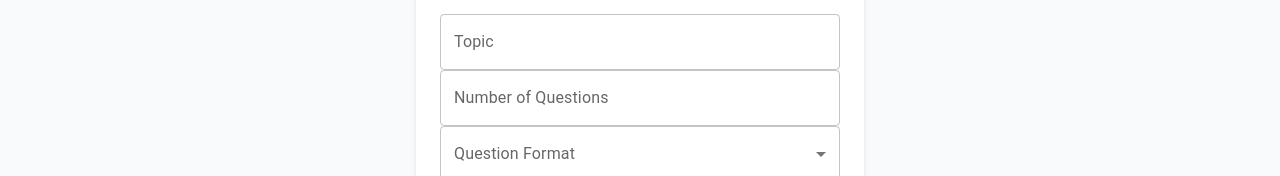
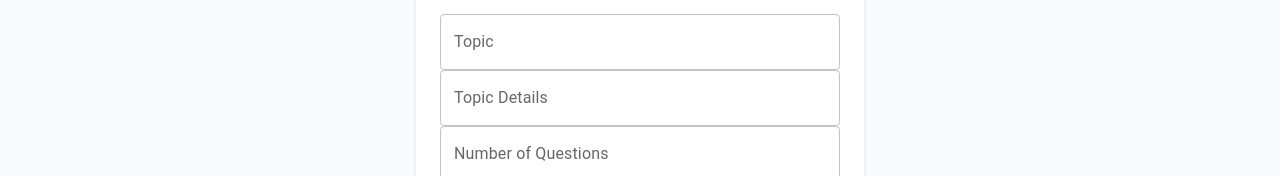
Before and after one commit to AdamAzuddin/Afterkelas, a Next.js app: page /assignments/generate-assignment in a window 1280 px wide. Shown: the part 193-369 px from the top of the page. Built offline with nearby package versions, Linux system fonts and the light colour scheme; no server answers.

Commit message:
add additional  field called topic details

```diff
--- a/app/assignments/generate-assignment/page.tsx
+++ b/app/assignments/generate-assignment/page.tsx
@@ -8,11 +8,11 @@ import {
   Select,
   MenuItem,
   Typography,
-  Paper,
 } from "@mui/material";
 
 const Page: React.FC<any> = () => {
   const [topic, setTopic] = useState<any>("");
+  const [topicDetails, setTopicDetails] = useState<any>("");
   const [numQuestions, setNumQuestions] = useState<any>("");
   const [questionFormat, setQuestionFormat] = useState<any>("");
   const [difficulty, setDifficulty] = useState<any>("");
@@ -23,25 +23,28 @@ const Page: React.FC<any> = () => {
     setError("");
 
     // Check if all fields are filled
-    if (!topic || !numQuestions || !questionFormat || !difficulty) {
+    if (!topic || !topicDetails || !numQuestions || !questionFormat || !difficulty) {
       setError("Please fill in all the fields.");
       return;
     }
 
     // Construct prompt based on provided parameters
-    let prompt = `I am a teacher teaching high school students and I want you to generate questions with the following criteria:\n`;
+    let prompt = `As a teacher, I want you to generate questions for my high school students based on the following criteria:\n`;
 
-    prompt += `Topic: ${topic}\n`;
-    prompt += `Number of Questions: ${numQuestions}\n`;
-    prompt += `Question Format: ${questionFormat}\n`;
-    prompt += `Difficulty: ${difficulty}\n`;
+    prompt += `Topic: ${topic} (${topicDetails})\n`; // Provide the topic and its details
+    prompt += `Number of Questions: ${numQuestions}\n`; // Specify the number of questions required
+    prompt += `Question Format: ${questionFormat}\n`; // Specify the format of questions (e.g., multiple choice, true/false)
+    prompt += `Difficulty: ${difficulty}\n`; // Specify the difficulty level of questions
+
     prompt += `\nPlease respond with the questions only. Ensure that your response includes line breaks and correct spacings for proper formatting when converted to a PDF.\n`;
-    console.log(prompt);
 
-    //TODO: Connect with OpenAi api and complete this function
-    // Call your API here with the generated prompt
+    // TODO: Call your API here with the generated prompt
     // Update 'generatedSheet' state with the response
     // Handle errors if any
+    console.log(prompt); // For testing purposes, log the generated prompt
+
+    // For now, set a dummy response
+    setGeneratedSheet("Generated questions will be displayed here.");
   };
 
 
@@ -56,6 +59,15 @@ const Page: React.FC<any> = () => {
         onChange={(e) => setTopic(e.target.value)}
         fullWidth
         className="my-6"
+        // Description for teacher: Specify the main topic for the questions (e.g., Trigonometry)
+      />
+      <TextField
+        label="Topic Details"
+        value={topicDetails}
+        onChange={(e) => setTopicDetails(e.target.value)}
+        fullWidth
+        className="my-6"
+        // Description for teacher: Specify specific details or subtopics related to the main topic
       />
       <TextField
         label="Number of Questions"
@@ -65,12 +77,14 @@ const Page: React.FC<any> = () => {
         fullWidth
         className="my-6"
         inputProps={{ min: 0 }}
+        // Description for teacher: Specify the number of questions required
       />
       <FormControl fullWidth className="my-6">
         <InputLabel>Question Format</InputLabel>
         <Select
           value={questionFormat}
           onChange={(e) => setQuestionFormat(e.target.value)}
+          // Description for teacher: Specify the format of questions (e.g., multiple choice, true/false)
         >
           <MenuItem value="">Select format</MenuItem>
           <MenuItem value="multiple_choice">Multiple Choice</MenuItem>
@@ -85,6 +99,7 @@ const Page: React.FC<any> = () => {
         <Select
           value={difficulty}
           onChange={(e) => setDifficulty(e.target.value)}
+          // Description for teacher: Specify the difficulty level of questions
         >
           <MenuItem value="">Select difficulty</MenuItem>
           <MenuItem value="easy">Easy</MenuItem>
@@ -98,6 +113,7 @@ const Page: React.FC<any> = () => {
         onClick={handleGenerateSheet}
         fullWidth
         className="mb-4"
+        // Description for teacher: Click to generate exercise sheet based on provided criteria
       >
         Generate Sheet
       </Button>
```
